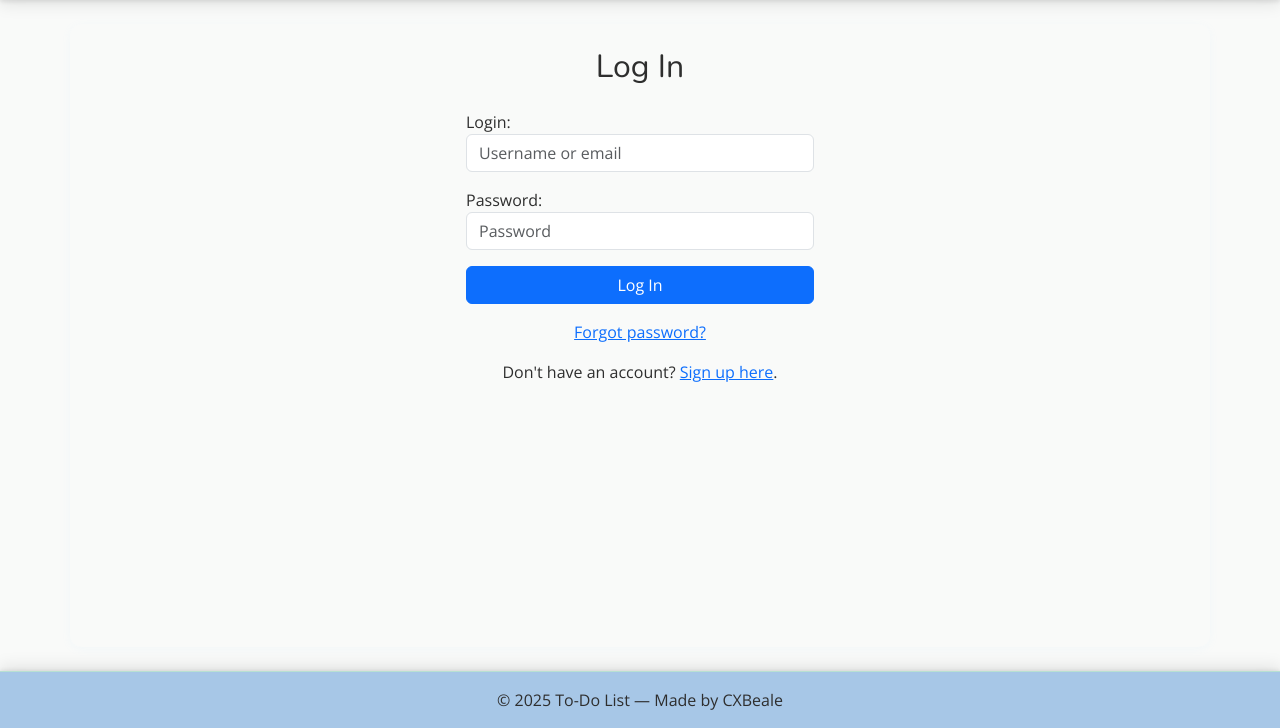
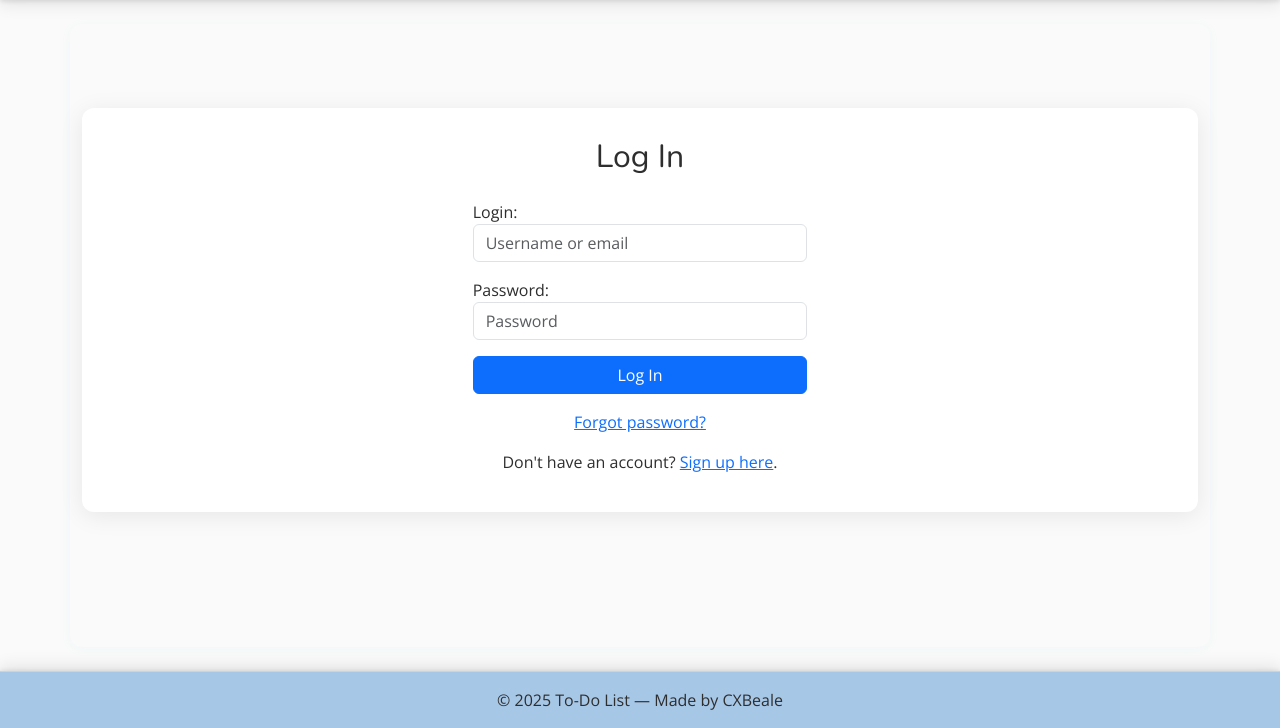
Before and after one commit to CXBeale/to-do-list, a Django app: page /accounts/login/ in a window 1280 px wide. Shown: the part 72-800 px from the top of the page. Run offline with Django 5.2, Linux system fonts and the light colour scheme; some libraries are stand-ins or nearby versions.

Commit message:
style login page login form

```diff
--- a/assets/css/style.css
+++ b/assets/css/style.css
@@ -133,9 +133,23 @@ body {
   margin-top: 2rem;
   box-shadow: 0 -4px 16px 0 rgba(0,0,0,0.10), 0 -1.5px 4px 0 rgba(0,0,0,0.08);
 }
-.footer .heart-accent {
-  color: var(--color-accent);
+/* Home Page Styles */
+
+/* Login Page Styles */
+.login-container {
+  margin-top: 60px;
+  margin-bottom: 60px;
+  padding: 30px 20px;
+  background: #fff;
+  border-radius: 12px;
+  box-shadow: 0 4px 24px rgba(0,0,0,0.08);
 }
+
+
+
+
+
+
 
   /* ========================= */
   /*        LIST GROUPS       */
@@ -207,7 +221,7 @@ body {
   }
 
   /* ========================= */
-  /*        LANDING PAGE      */
+  /*        LANDING PAGE       */
   /* ========================= */
   .landing-title {
     font-size: 2.2rem;
--- a/templates/account/login.html
+++ b/templates/account/login.html
@@ -4,7 +4,7 @@
 {% load widget_tweaks %}
 
 {% block content %}
-<div class="row justify-content-center">
+<div class="login-container row justify-content-center">
   <div class="col-md-6 col-lg-4">
     <h2 class="mb-4 text-center">Log In</h2>
     <form method="post" action="{% url 'account_login' %}">
```
